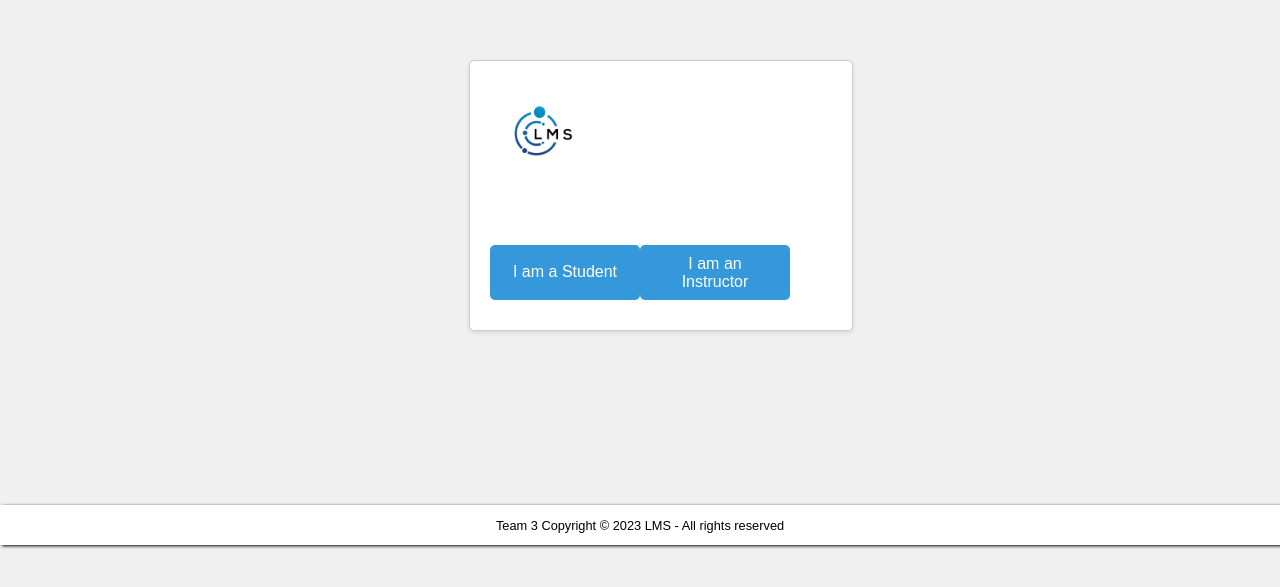
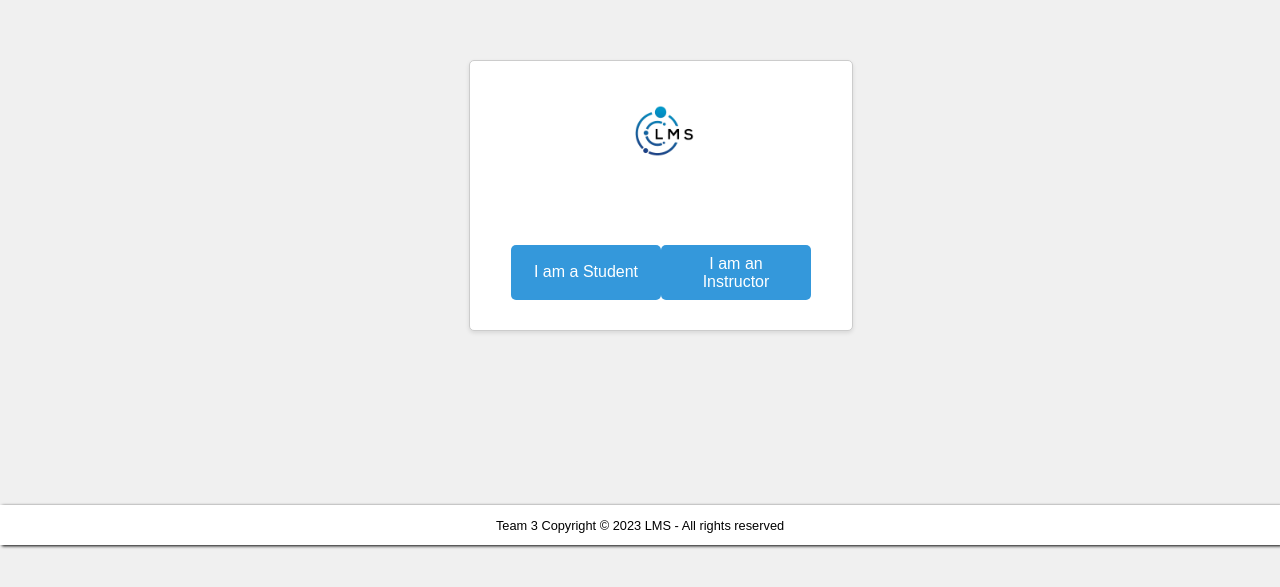
Before and after one commit to WSU-4110/LearningManagementSystem, a React (Create React App) app in the folder frontend/: page / in a window 1280 px wide. Shown: the part 255-842 px from the top of the page. Built offline with nearby package versions, Linux system fonts and the light colour scheme; the HTML template or start-up script is replaced by a standard one.

Commit message:
Make login page centered

```diff
--- a/frontend/src/css/login.css
+++ b/frontend/src/css/login.css
@@ -24,6 +24,13 @@ body {
     border-radius: 2px;
     box-shadow: 0 2px 4px rgba(0, 0, 0, 0.1);
     width:auto;
+  }
+
+  .intro-text {
+    display: flex;
+    align-items: center;
+    justify-content: center;
+    flex-direction: column;
   }
 
   .container-password {
```
